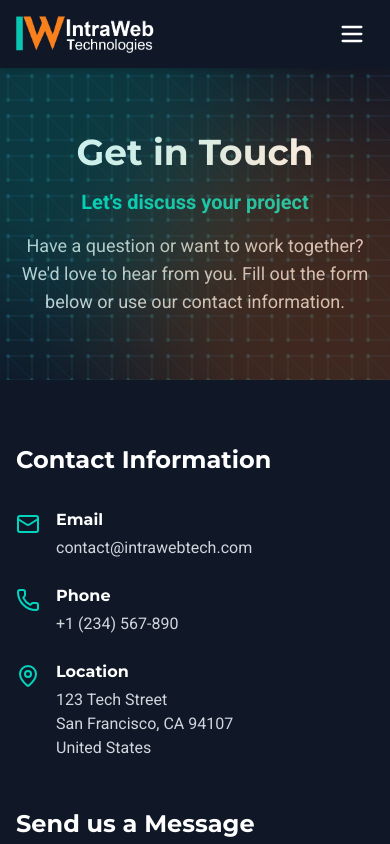
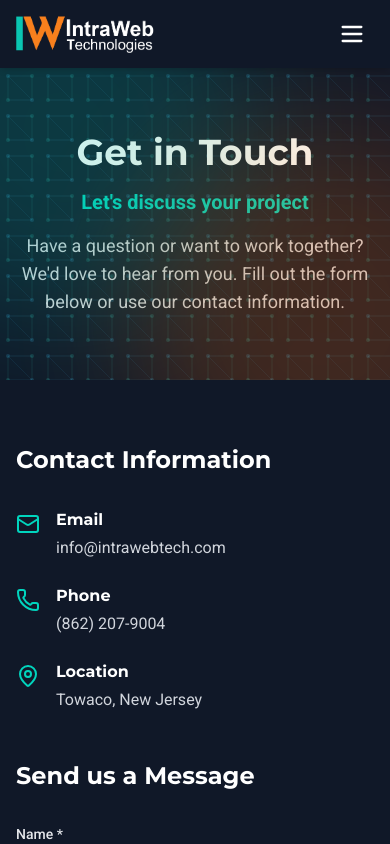
Before and after one commit to jschibelli/iwt-landing, a Next.js app: page /contact in a window 390 px wide. Shown: the top 844 px of the page. Built offline with nearby package versions, Linux system fonts and the light colour scheme.

Commit message:
Update contact page with new email and phone number, and revise location details for accuracy.

```diff
--- a/app/contact/page.tsx
+++ b/app/contact/page.tsx
@@ -32,8 +32,8 @@ export default function ContactPage() {
                   <Mail className="w-6 h-6 text-teal-400 mt-1" />
                   <div>
                     <h3 className="font-semibold mb-1">Email</h3>
-                    <a href="mailto:contact@intrawebtech.com" className="text-gray-300 hover:text-teal-400 transition-colors">
-                      contact@intrawebtech.com
+                    <a href="mailto:info@intrawebtech.com" className="text-gray-300 hover:text-teal-400 transition-colors">
+                      info@intrawebtech.com
                     </a>
                   </div>
                 </div>
@@ -41,8 +41,8 @@ export default function ContactPage() {
                   <Phone className="w-6 h-6 text-teal-400 mt-1" />
                   <div>
                     <h3 className="font-semibold mb-1">Phone</h3>
-                    <a href="tel:+1234567890" className="text-gray-300 hover:text-teal-400 transition-colors">
-                      +1 (234) 567-890
+                    <a href="tel:+18622079004" className="text-gray-300 hover:text-teal-400 transition-colors">
+                      (862) 207-9004
                     </a>
                   </div>
                 </div>
@@ -51,9 +51,7 @@ export default function ContactPage() {
                   <div>
                     <h3 className="font-semibold mb-1">Location</h3>
                     <p className="text-gray-300">
-                      123 Tech Street<br />
-                      San Francisco, CA 94107<br />
-                      United States
+                      Towaco, New Jersey
                     </p>
                   </div>
                 </div>
```
